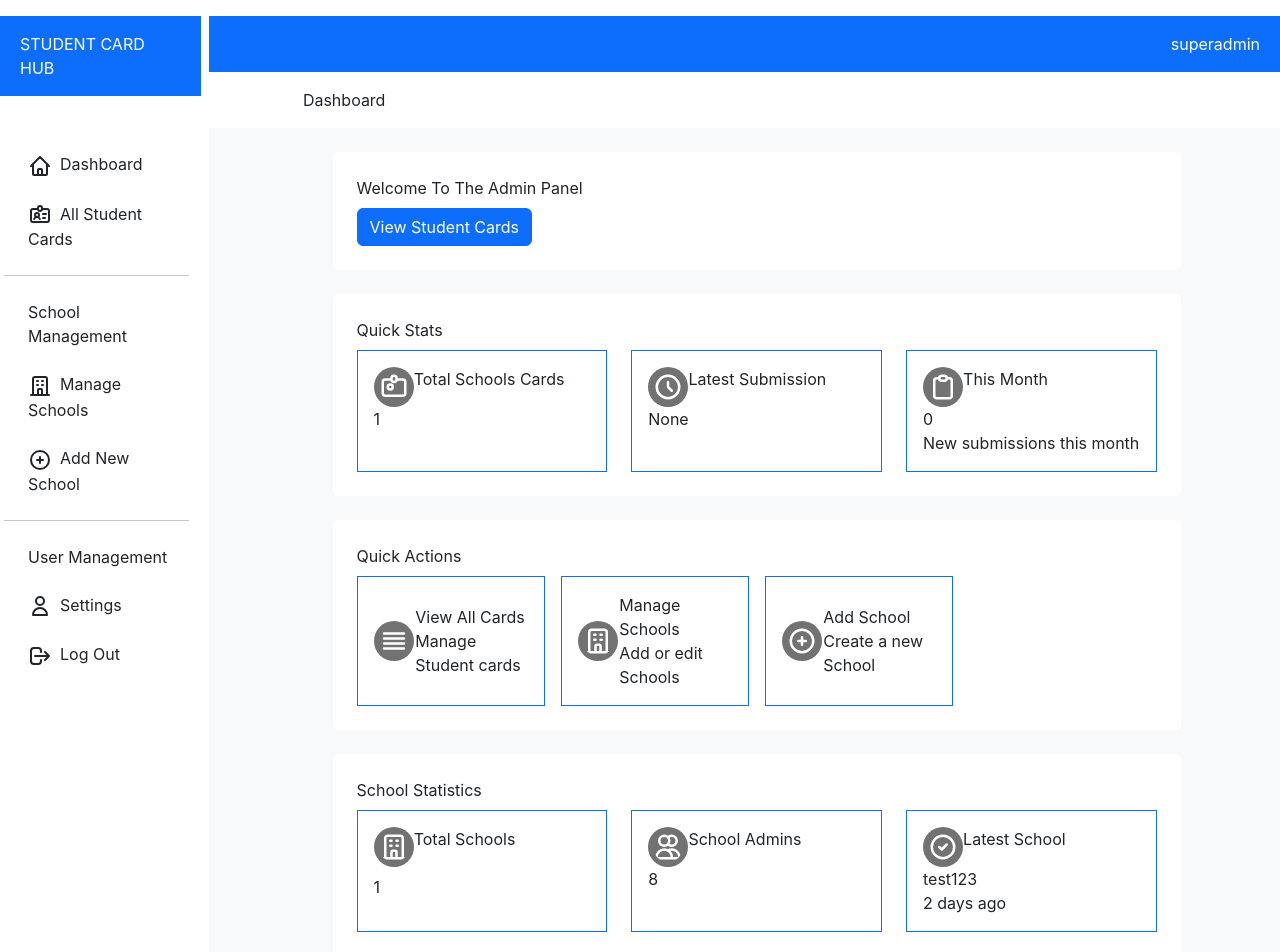
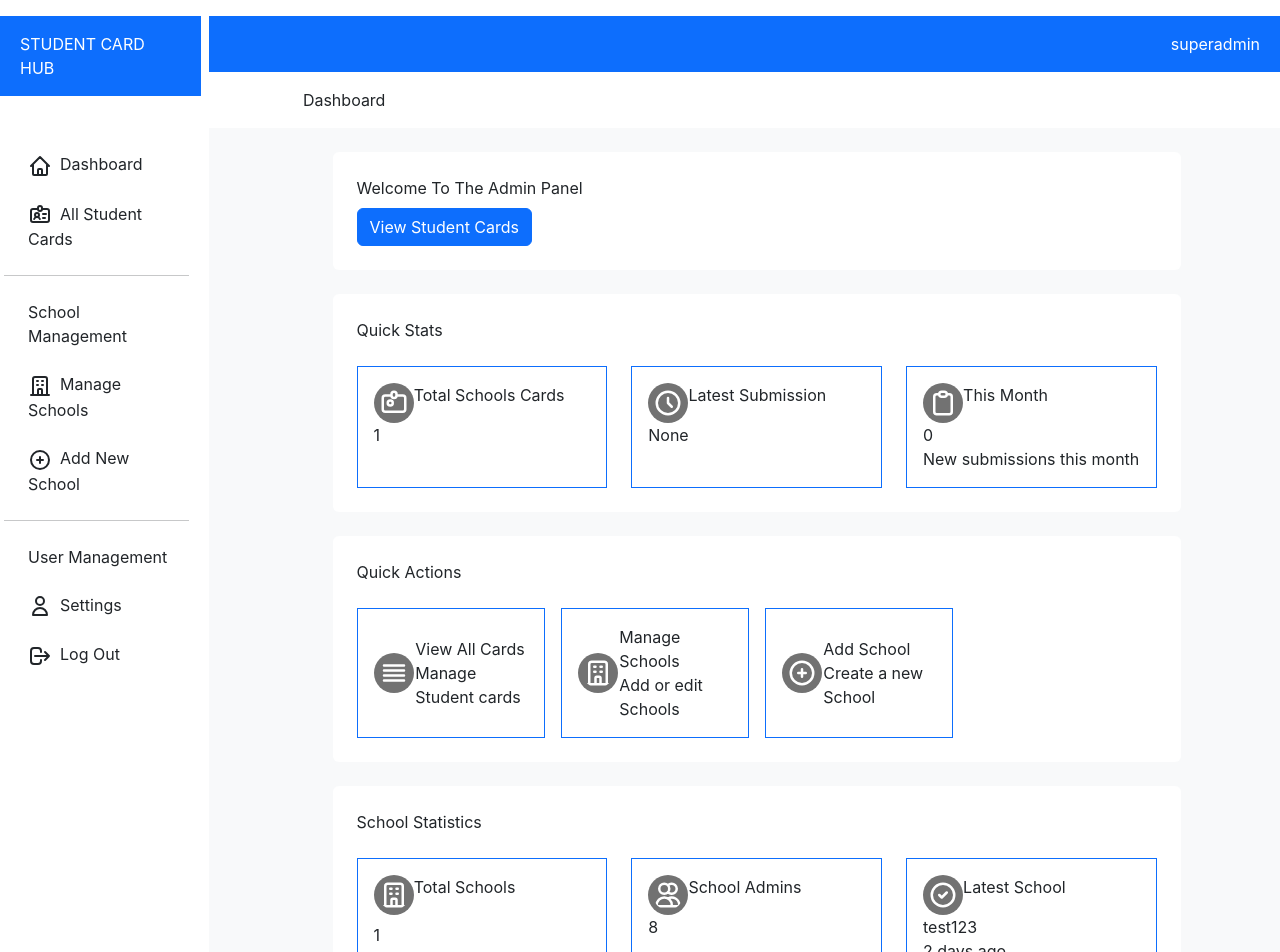
Before and after one commit to itshardlight/student_idcard_react, a React (Create React App) app: page / in a window 1280 px wide. Shown: the top 952 px of the page. Built offline with nearby package versions, Linux system fonts and the light colour scheme.

Commit message:
added gutter in mv

```diff
--- a/src/mysrc/Dashboard.js
+++ b/src/mysrc/Dashboard.js
@@ -158,7 +158,7 @@
                 <div className="container bg-white rounded p-4 mb-4 ">
                   <div className="col mb-2"> Quick Stats</div>
                   <div className="row ">
-                    <div className="col-12 col-md-4">
+                    <div className="col-12 col-md-4 gy-3">
                       <div className="border border-primary p-3 h-100 d-flex flex-column ">
                         <div className="row">
                           <div className="col-2">
@@ -187,7 +187,7 @@
                         </div>
                       </div>
                     </div>
-                    <div className="col-12 col-md-4">
+                    <div className="col-12 col-md-4 gy-3">
                       <div className="border border-primary p-3 h-100 d-flex flex-column ">
                         <div className="row">
                           <div className="col-2">
@@ -216,7 +216,7 @@
                         </div>
                       </div>
                     </div>
-                    <div className="col-12 col-md-4">
+                    <div className="col-12 col-md-4 gy-3">
                       <div className="border border-primary p-3 h-100 d-flex flex-column ">
                         <div className="row">
                           <div className="col-2">
@@ -251,7 +251,7 @@
                 <div className="container bg-white rounded p-4 mb-4">
                   <div className="col mb-2"> Quick Actions</div>
                   <div className="row gx-3">
-                    <div className="col-12 col-md-3">
+                    <div className="col-12 col-md-3 gy-3">
                       <div className="border border-primary p-3 h-100 d-flex align-items-center ">
                         <div className="col-2 me-3">
                           <svg
@@ -276,7 +276,7 @@
                       </div>
                     </div>
 
-                    <div className="col-12 col-md-3">
+                    <div className="col-12 col-md-3 gy-3">
                       <div className="border border-primary p-3 h-100 d-flex align-items-center">
                         <div className="col-2 me-3">
                           <svg
@@ -301,7 +301,7 @@
                       </div>
                     </div>
 
-                    <div className="col-12 col-md-3">
+                    <div className="col-12 col-md-3 gy-3">
                       <div className="border border-primary p-3 h-100 d-flex align-items-center">
                         <div className="col-2 me-3">
                           <svg
@@ -330,7 +330,7 @@
                 <div className="container bg-white rounded p-4 mb-4">
                   <div className="col mb-2"> School Statistics</div>
                   <div className="row ">
-                    <div className="col-12 col-md-4">
+                    <div className="col-12 col-md-4 gy-3">
                       <div className="border border-primary p-3 h-100 d-flex flex-column ">
                         <div className="row">
                           <div className="col-2">
@@ -359,7 +359,7 @@
                         </div>
                       </div>
                     </div>
-                    <div className="col-12 col-md-4">
+                    <div className="col-12 col-md-4 gy-3">
                       <div className="border border-primary p-3 h-100 d-flex flex-column ">
                         <div className="row">
                           <div className="col-2">
@@ -388,7 +388,7 @@
                         </div>
                       </div>
                     </div>
-                    <div className="col-12 col-md-4">
+                    <div className="col-12 col-md-4 gy-3">
                       <div className="border border-primary p-3 h-100 d-flex flex-column ">
                         <div className="row">
                           <div className="col-2">
```
